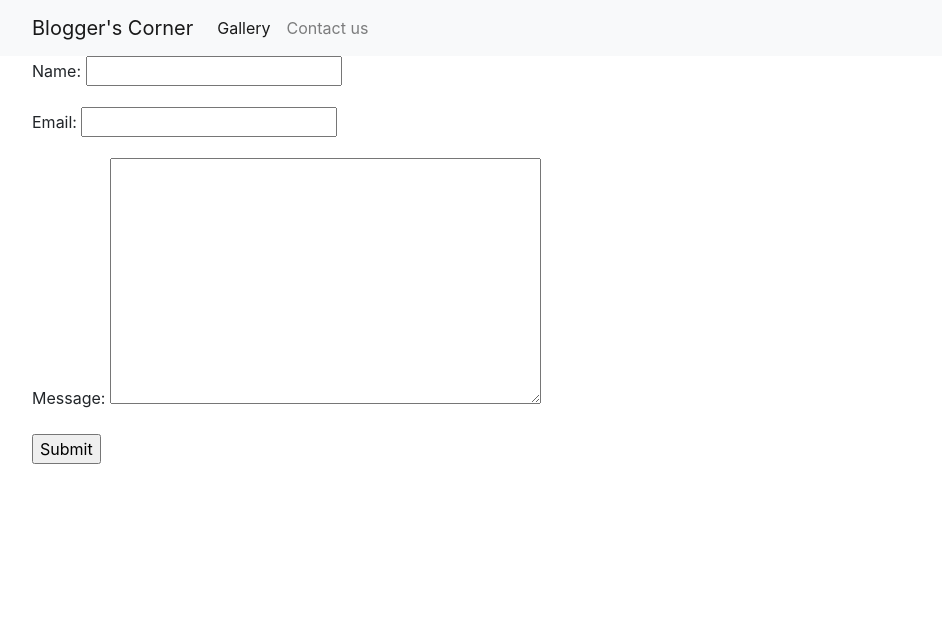
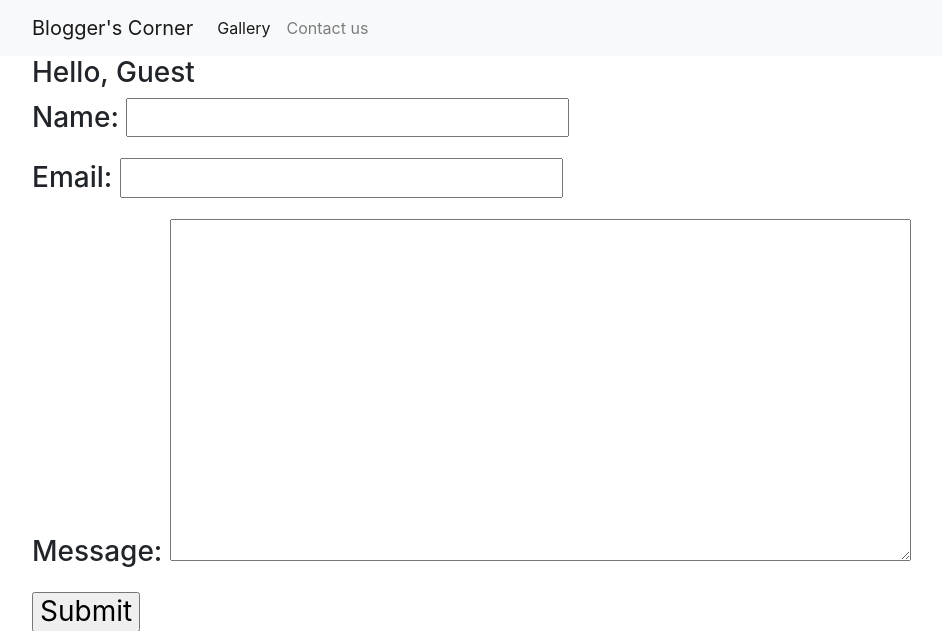
Before and after one commit to a7md0/bloggers_corner, a Django app: page /contactus/ in a window 1280 px wide. Shown: the top 631 px of the page, without its empty margins (53-995 px from the left). Run offline with Django 3.2, Linux system fonts and the light colour scheme; some libraries are stand-ins or nearby versions.

Commit message:
Add user|guest welcome line

```diff
--- a/bloggers_corner/templates/base.html
+++ b/bloggers_corner/templates/base.html
@@ -30,6 +30,8 @@
 </nav>
 
 <div class="container">
+  <h3>Hello, {{user.username|default:'Guest'}} <h3/>
+
   {% block content %}{% endblock %}
 </div>
 
```
